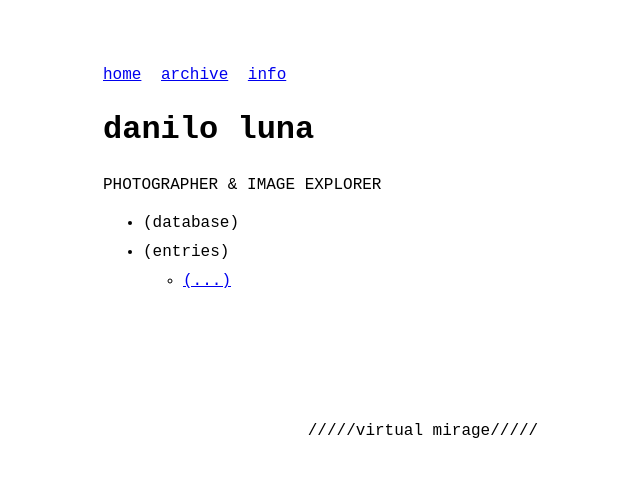
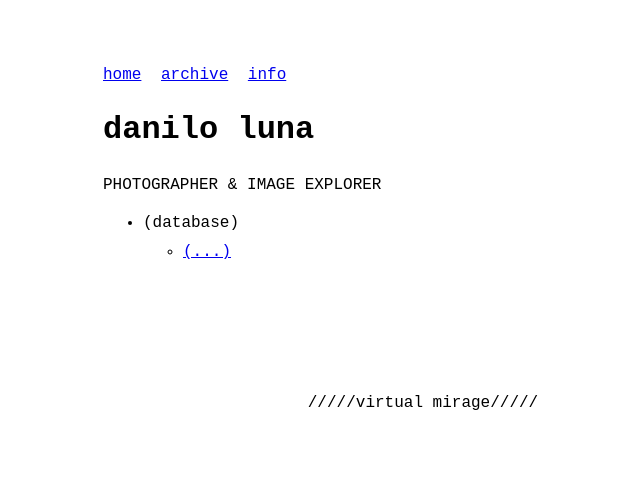
Before and after one commit to odaniloluna/odaniloluna.github.io, a Jekyll site: the page built from index.md, in a window 1280 px wide. Shown: the top 477 px of the page, without its empty margins (217-857 px from the left). Built offline with Jekyll 4.4.1, drawn with Linux system fonts in a browser that asks for light colours.

Commit message:
Update menu.yml

```diff
--- a/_data/menu.yml
+++ b/_data/menu.yml
@@ -3,7 +3,6 @@
 
 entries:
   - title: (database)
-  - title: (entries)
     post_list:
       limit: 0
       show_more: true
```
